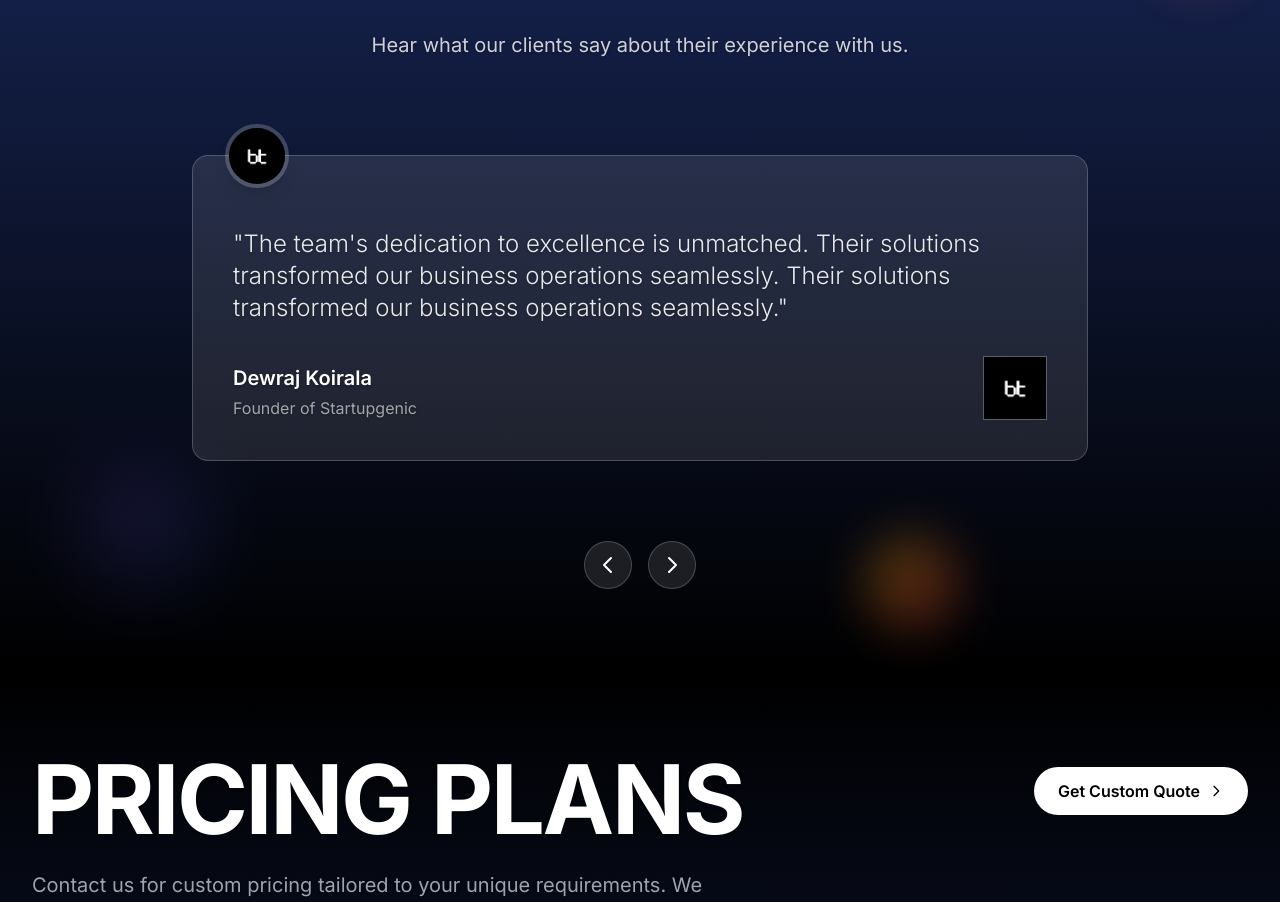
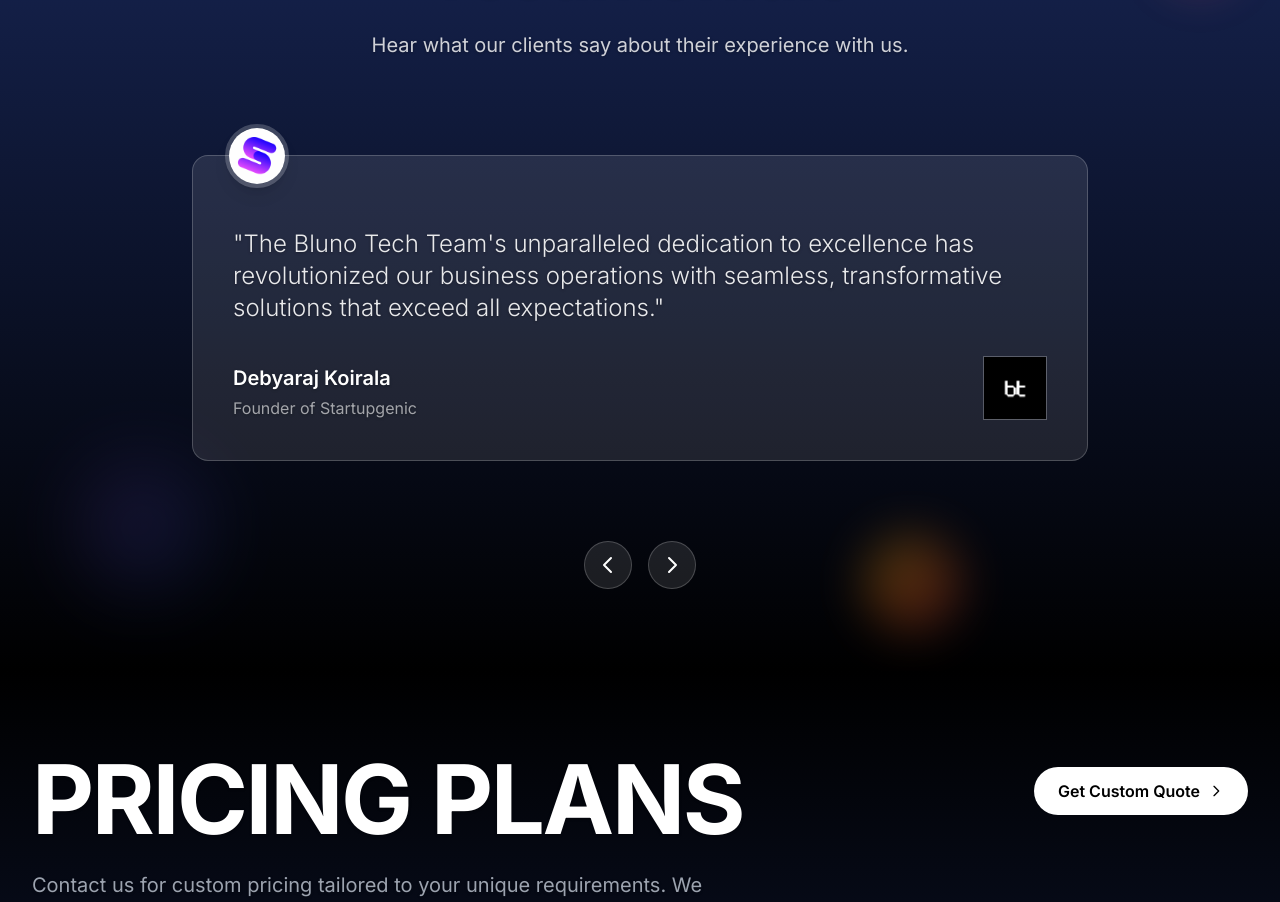
Before and after one commit to a-adityamagar/bluno, a React (Vite) app: page / in a window 1280 px wide. Shown: the part 3807-4709 px from the top of the page. Built offline with nearby package versions, Linux system fonts and the light colour scheme.

Commit message:
startupgenic update.

```diff
--- a/src/components/Testimonials.tsx
+++ b/src/components/Testimonials.tsx
@@ -1,5 +1,6 @@
 import { useEffect, useState, useRef } from "react";
 import logo from "../assets/logo.png";
+import startup from "../assets/startup.png";
 
 const Testimonial = () => {
   const testimonials = [
@@ -9,13 +10,15 @@ const Testimonial = () => {
         "Working with Bluno Tech Team has been an absolute pleasure. They are incredibly passionate about what they do, and it really shows in the results they deliver.",
       author: "SURAMVEER",
       title: "CEO at SBIPL Project ltd. ",
+      logo: "../assets/logo.png",
     },
     {
       id: 2,
       quote:
-        "The team's dedication to excellence is unmatched. Their solutions transformed our business operations seamlessly. Their solutions transformed our business operations seamlessly.",
-      author: "Dewraj Koirala",
+        "The Bluno Tech Team's unparalleled dedication to excellence has revolutionized our business operations with seamless, transformative solutions that exceed all expectations.",
+      author: "Debyaraj Koirala",
       title: "Founder of Startupgenic",
+      logo: startup,
     },
     {
       id: 3,
@@ -23,6 +26,7 @@ const Testimonial = () => {
         "A fantastic experience! The support and expertise provided were beyond our expectations.Their solutions transformed our business operations seamlessly.",
       author: "Jane Smith",
       title: "CTO at Tech Innovations",
+      logo: "../assets/logo.png",
     },
   ];
 
@@ -227,9 +231,9 @@ const Testimonial = () => {
                   <div className="absolute -top-8 left-8">
                     <div className="w-16 h-16 rounded-full flex items-center justify-center border-4 border-white/20 shadow-lg">
                       <img
-                        src={logo}
+                        src={testimonial.logo}
                         className="rounded-full"
-                        alt="owner"
+                        alt={`${testimonial.author} company logo`}
                       />
                     </div>
                   </div>
```
Also changed, not shown: src/assets/startup.png (added).
